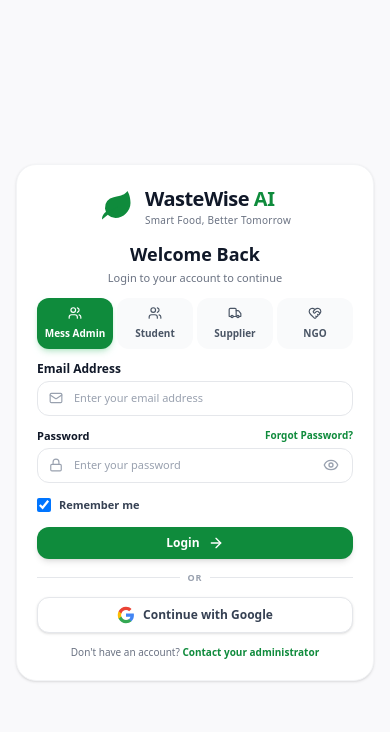
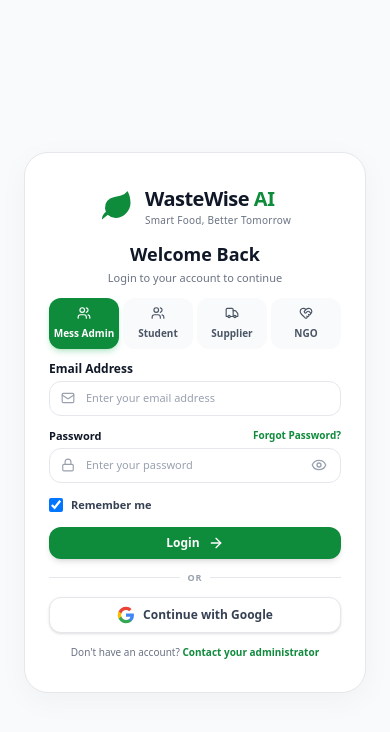
Before and after one commit to saritasuthar276-oss/West-Care-, a Next.js app: page /login in a window 390 px wide. Shown: the top 732 px of the page. Built offline with nearby package versions, Linux system fonts and the light colour scheme.

Commit message:
Enhance login card visual clarity with darker borders, shadow, and more internal padding

```diff
--- a/src/app/login/page.tsx
+++ b/src/app/login/page.tsx
@@ -165,9 +165,9 @@ export default function LoginPage() {
       </div>
 
       {/* Right Panel (Login) */}
-      <div className="w-full lg:w-1/2 h-full bg-gray-50/50 flex items-center justify-center p-4 xl:p-8 relative">
+      <div className="w-full lg:w-1/2 h-full bg-gray-50 flex items-center justify-center p-6 xl:p-10 relative">
         <div className="w-full max-w-[460px]">
-          <div className="bg-white rounded-[20px] p-5 xl:p-10 shadow-sm border border-gray-100 w-full flex flex-col justify-center">
+          <div className="bg-white rounded-[24px] py-8 px-6 sm:px-8 xl:p-10 shadow-[0_8px_30px_rgb(0,0,0,0.04)] border border-gray-200 w-full flex flex-col justify-center">
 
             <div className="flex justify-center mb-3 xl:mb-8">
               <div className="flex items-center gap-2.5">
```
